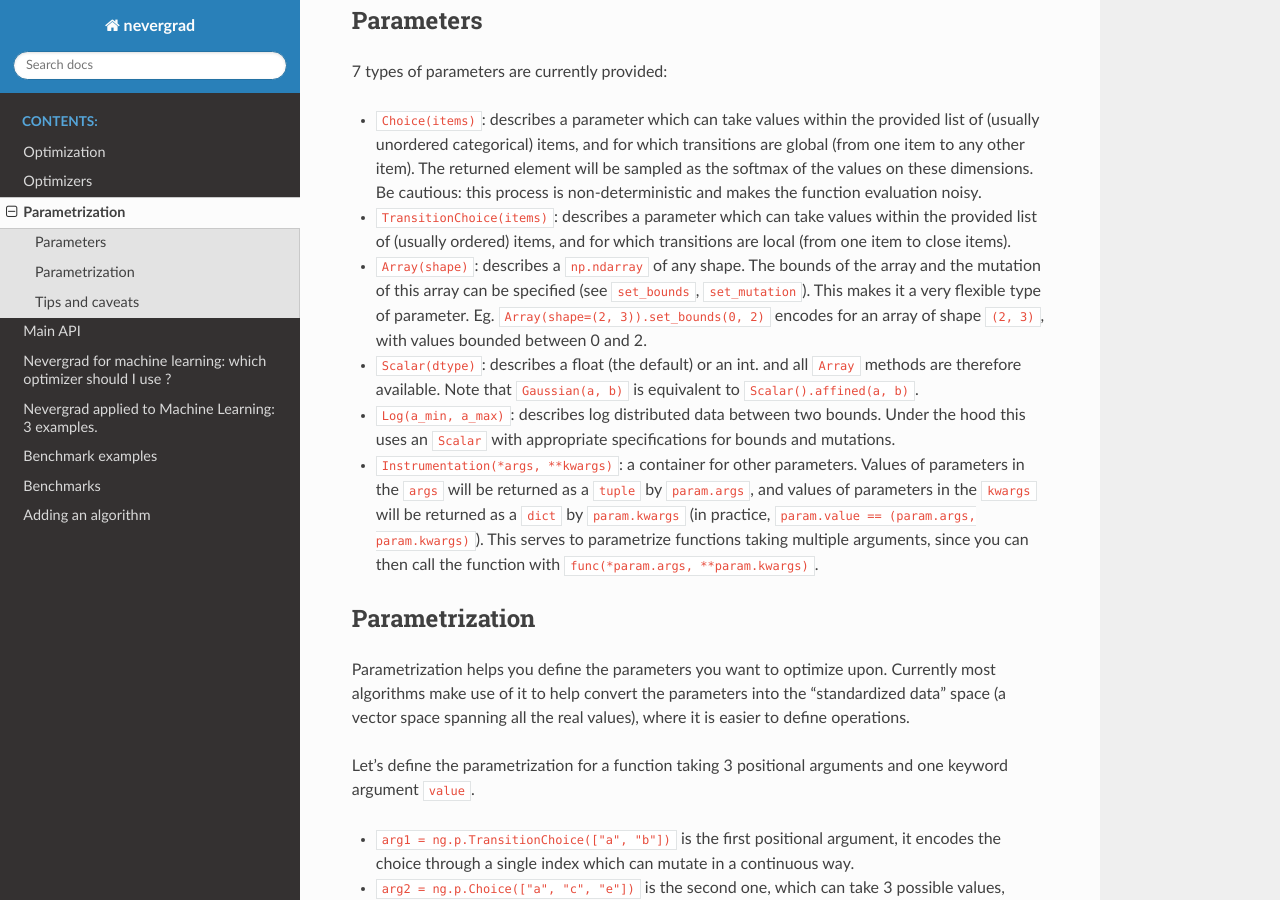
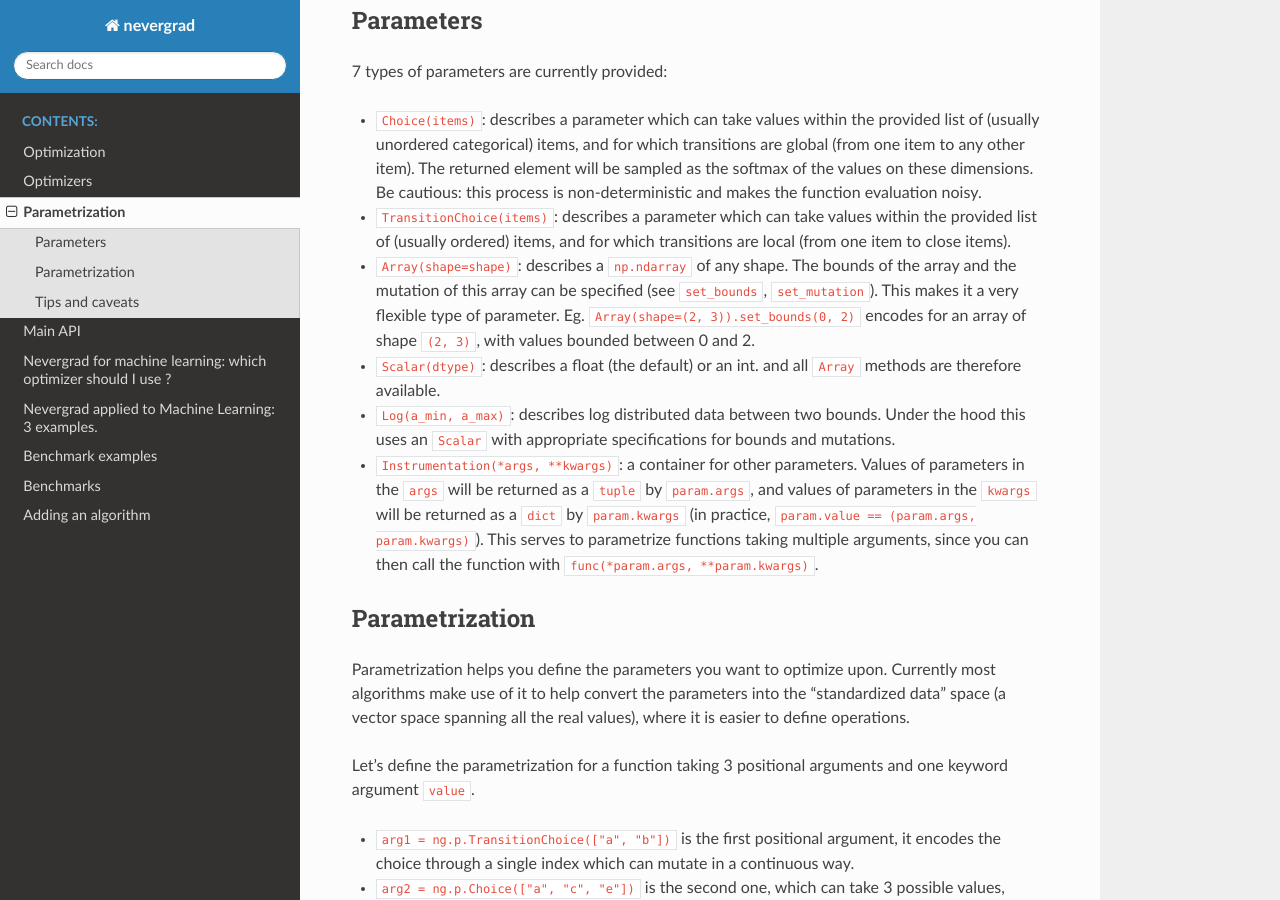
Before and after one commit to facebookresearch/nevergrad, a Sphinx documentation site: the page built from docs/parametrization.md, in a window 1280 px wide and 900 px high, scrolled down 470 px. Built offline with Sphinx 7.4.7 and the Read the Docs theme 2.0.0, drawn with Linux system fonts in a browser that asks for light colours.

Commit message:
Minor doc updates

```diff
--- a/docs/parametrization.md
+++ b/docs/parametrization.md
@@ -12,9 +12,9 @@ The parametrization subpackage will help you do thanks to:
 7 types of parameters are currently provided:
 - `Choice(items)`: describes a parameter which can take values within the provided list of (usually unordered categorical) items, and for which transitions are global (from one item to any other item). The returned element will be sampled as the softmax of the values on these dimensions. Be cautious: this process is non-deterministic and makes the function evaluation noisy.
 - `TransitionChoice(items)`: describes a parameter which can take values within the provided list of (usually ordered) items, and for which transitions are local (from one item to close items).
-- `Array(shape)`: describes a `np.ndarray` of any shape. The bounds of the array and the mutation of this array can be specified (see `set_bounds`, `set_mutation`). This makes it a very flexible type of parameter. Eg. `Array(shape=(2, 3)).set_bounds(0, 2)` encodes for an array of shape `(2, 3)`, with values bounded between 0 and 2.
+- `Array(shape=shape)`: describes a `np.ndarray` of any shape. The bounds of the array and the mutation of this array can be specified (see `set_bounds`, `set_mutation`). This makes it a very flexible type of parameter. Eg. `Array(shape=(2, 3)).set_bounds(0, 2)` encodes for an array of shape `(2, 3)`, with values bounded between 0 and 2.
 - `Scalar(dtype)`: describes a float (the default) or an int.
-  and all `Array` methods are therefore available. Note that `Gaussian(a, b)` is equivalent to `Scalar().affined(a, b)`.
+  and all `Array` methods are therefore available.
 - `Log(a_min, a_max)`: describes log distributed data between two bounds. Under the hood this uses an `Scalar` with appropriate specifications for bounds and mutations.
 - `Instrumentation(*args, **kwargs)`: a container for other parameters. Values of parameters in the `args` will be returned as a `tuple` by `param.args`, and
   values of parameters in the `kwargs` will be returned as a `dict` by `param.kwargs` (in practice, `param.value == (param.args, param.kwargs)`).
```
Also changed, not shown: docs/machinelearning.md (+1 -1 lines).
